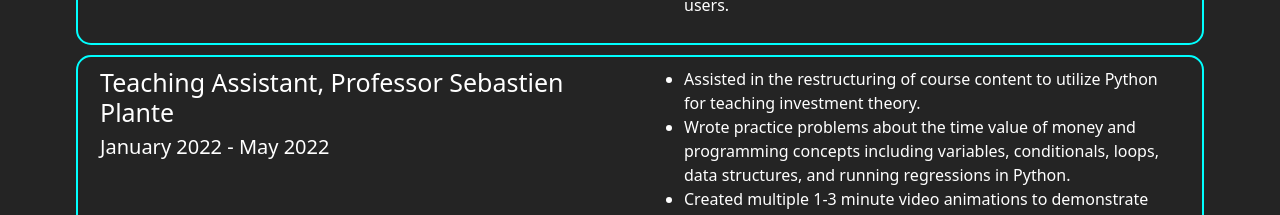
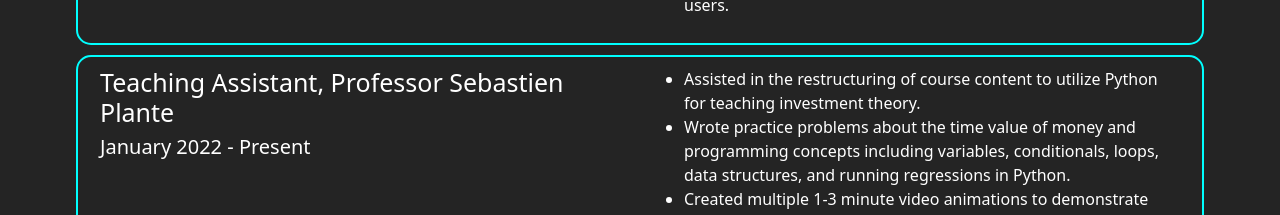
Before and after one commit to allyrilling/allysite, a React (Create React App) app: page /resume in a window 1280 px wide. Shown: the part 835-1050 px from the top of the page. Built offline with nearby package versions, Linux system fonts and the light colour scheme.

Commit message:
resume update

```diff
--- a/src/components/Resume.jsx
+++ b/src/components/Resume.jsx
@@ -68,7 +68,7 @@ export default function Resume ()
         <Row className="resumeItemBody" style={{ borderColor: "aqua" }}>
           <Col>
             <Row><h3 className="resumeTitleText">Teaching Assistant, Professor Sebastien Plante</h3></Row>
-            <Row><h4 className="resumeSubtitleText">January 2022 - May 2022</h4></Row>
+            <Row><h4 className="resumeSubtitleText">January 2022 - Present</h4></Row>
           </Col>
           <Col>
             <ul>
```
